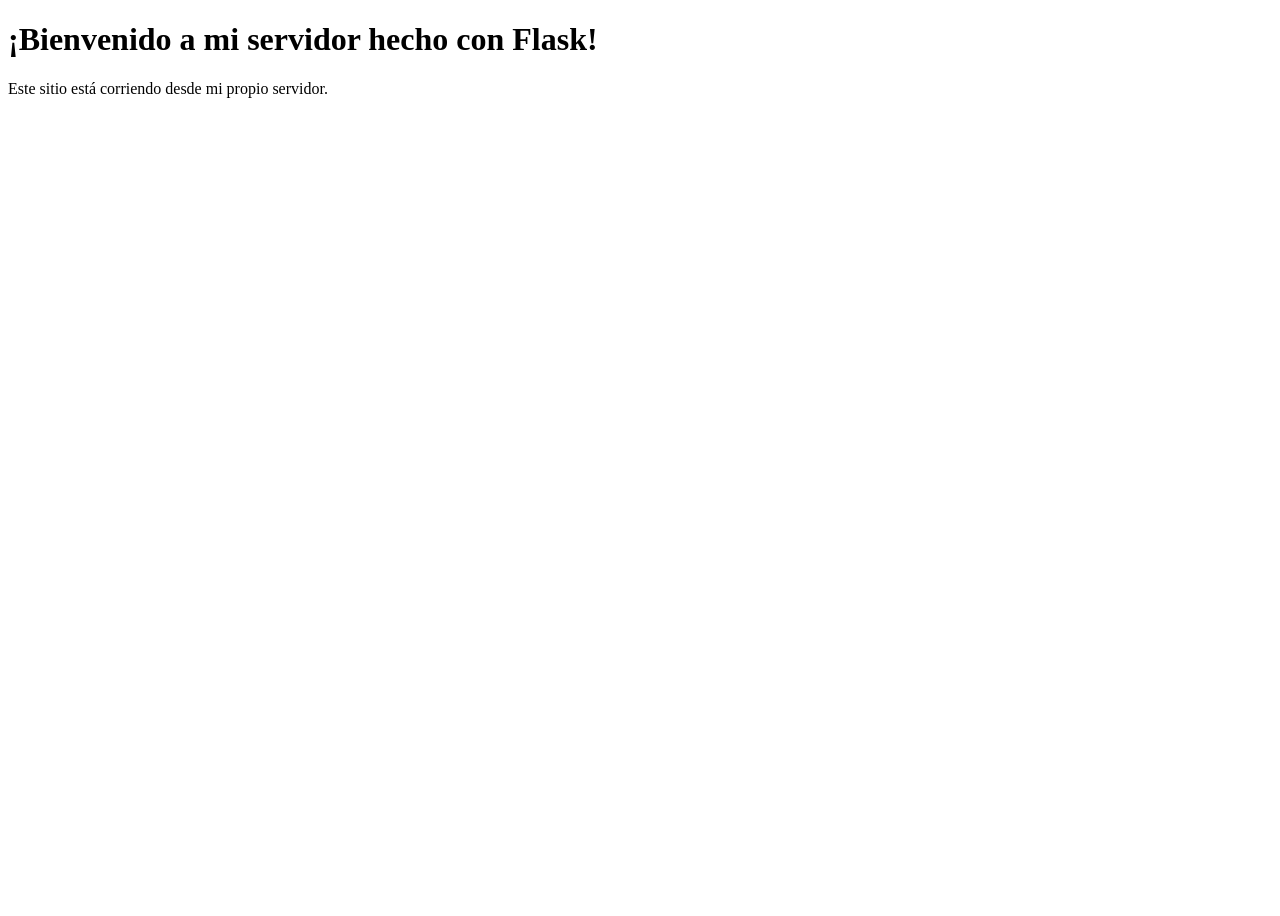
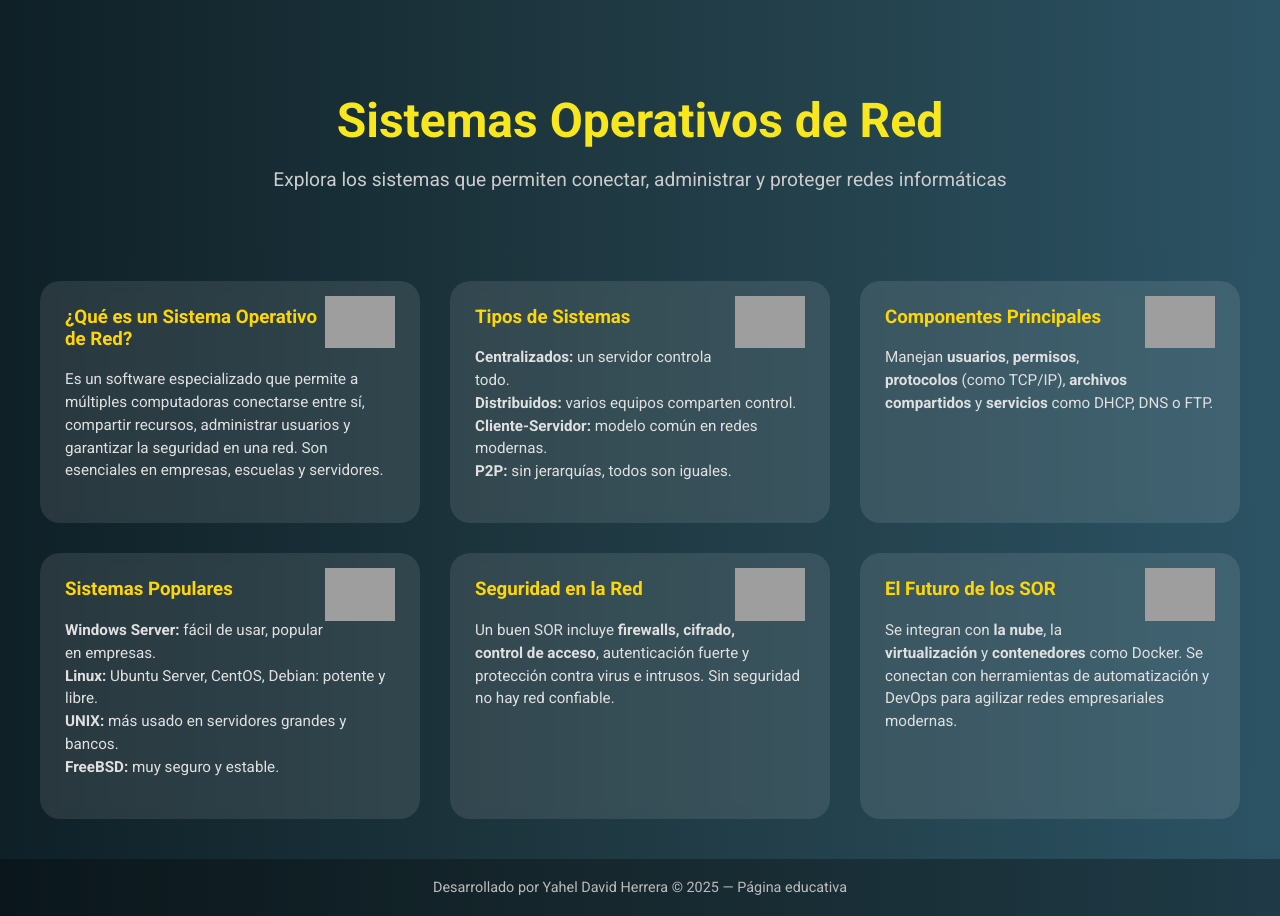
Before and after one commit to Yahel007/my-server-web, a plain HTML site: page index.html in a window 1280 px wide. Before the commit the page ends 800 px from the top, so only its background shows below. Drawn offline with Linux system fonts and the light colour scheme; grey boxes are pictures that could not be loaded.

Commit message:
Update index.html

```diff
--- a/index.html
+++ b/index.html
@@ -1,11 +1,152 @@
 <!DOCTYPE html>
 <html lang="es">
 <head>
-    <meta charset="UTF-8">
-    <title>Mi Web con Servidor</title>
+  <meta charset="UTF-8">
+  <meta name="viewport" content="width=device-width, initial-scale=1">
+  <title>Sistemas Operativos de Red</title>
+  <link href="https://fonts.googleapis.com/css2?family=Roboto:wght@400;700&display=swap" rel="stylesheet">
+  <style>
+    body {
+      margin: 0;
+      font-family: 'Roboto', sans-serif;
+      background: linear-gradient(to right, #0f2027, #203a43, #2c5364);
+      color: #fff;
+    }
+
+    header {
+      text-align: center;
+      padding: 60px 20px 30px;
+    }
+
+    header h1 {
+      font-size: 3em;
+      margin-bottom: 10px;
+      color: #f8e71c;
+    }
+
+    header p {
+      font-size: 1.2em;
+      color: #ccc;
+    }
+
+    .container {
+      display: grid;
+      grid-template-columns: repeat(auto-fit, minmax(300px, 1fr));
+      gap: 30px;
+      padding: 40px;
+    }
+
+    .card {
+      background: rgba(255, 255, 255, 0.1);
+      border-radius: 20px;
+      padding: 25px;
+      text-align: left;
+      transition: transform 0.3s ease;
+      backdrop-filter: blur(6px);
+    }
+
+    .card:hover {
+      transform: translateY(-10px);
+    }
+
+    .card img {
+      width: 70px;
+      float: right;
+      margin-top: -10px;
+    }
+
+    .card h3 {
+      margin-top: 0;
+      color: #ffd700;
+    }
+
+    .card p {
+      color: #e0e0e0;
+      line-height: 1.5;
+      font-size: 0.95em;
+    }
+
+    footer {
+      text-align: center;
+      padding: 20px;
+      background: rgba(0, 0, 0, 0.3);
+      font-size: 0.9em;
+      color: #bbb;
+    }
+  </style>
 </head>
 <body>
-    <h1>¡Bienvenido a mi servidor hecho con Flask!</h1>
-    <p>Este sitio está corriendo desde mi propio servidor.</p>
+
+  <header>
+    <h1>Sistemas Operativos de Red</h1>
+    <p>Explora los sistemas que permiten conectar, administrar y proteger redes informáticas</p>
+  </header>
+
+  <div class="container">
+
+    <div class="card">
+      <img src="https://cdn-icons-png.flaticon.com/512/1828/1828874.png" alt="Redes">
+      <h3>¿Qué es un Sistema Operativo de Red?</h3>
+      <p>
+        Es un software especializado que permite a múltiples computadoras conectarse entre sí,
+        compartir recursos, administrar usuarios y garantizar la seguridad en una red. Son esenciales en empresas, escuelas y servidores.
+      </p>
+    </div>
+
+    <div class="card">
+      <img src="https://cdn-icons-png.flaticon.com/512/1055/1055687.png" alt="Tipos">
+      <h3>Tipos de Sistemas</h3>
+      <p>
+        <strong>Centralizados:</strong> un servidor controla todo.<br>
+        <strong>Distribuidos:</strong> varios equipos comparten control.<br>
+        <strong>Cliente-Servidor:</strong> modelo común en redes modernas.<br>
+        <strong>P2P:</strong> sin jerarquías, todos son iguales.
+      </p>
+    </div>
+
+    <div class="card">
+      <img src="https://cdn-icons-png.flaticon.com/512/906/906175.png" alt="Componentes">
+      <h3>Componentes Principales</h3>
+      <p>
+        Manejan <strong>usuarios</strong>, <strong>permisos</strong>, <strong>protocolos</strong> (como TCP/IP),
+        <strong>archivos compartidos</strong> y <strong>servicios</strong> como DHCP, DNS o FTP.
+      </p>
+    </div>
+
+    <div class="card">
+      <img src="https://cdn-icons-png.flaticon.com/512/226/226772.png" alt="Linux">
+      <h3>Sistemas Populares</h3>
+      <p>
+        <strong>Windows Server:</strong> fácil de usar, popular en empresas.<br>
+        <strong>Linux:</strong> Ubuntu Server, CentOS, Debian: potente y libre.<br>
+        <strong>UNIX:</strong> más usado en servidores grandes y bancos.<br>
+        <strong>FreeBSD:</strong> muy seguro y estable.
+      </p>
+    </div>
+
+    <div class="card">
+      <img src="https://cdn-icons-png.flaticon.com/512/3062/3062634.png" alt="Seguridad">
+      <h3>Seguridad en la Red</h3>
+      <p>
+        Un buen SOR incluye <strong>firewalls, cifrado, control de acceso</strong>, autenticación fuerte y
+        protección contra virus e intrusos. Sin seguridad no hay red confiable.
+      </p>
+    </div>
+
+    <div class="card">
+      <img src="https://cdn-icons-png.flaticon.com/512/1822/1822922.png" alt="Futuro">
+      <h3>El Futuro de los SOR</h3>
+      <p>
+        Se integran con <strong>la nube</strong>, la <strong>virtualización</strong> y <strong>contenedores</strong> como Docker.
+        Se conectan con herramientas de automatización y DevOps para agilizar redes empresariales modernas.
+      </p>
+    </div>
+
+  </div>
+
+  <footer>
+    Desarrollado por Yahel David Herrera © 2025 — Página educativa
+  </footer>
+
 </body>
 </html>
```
